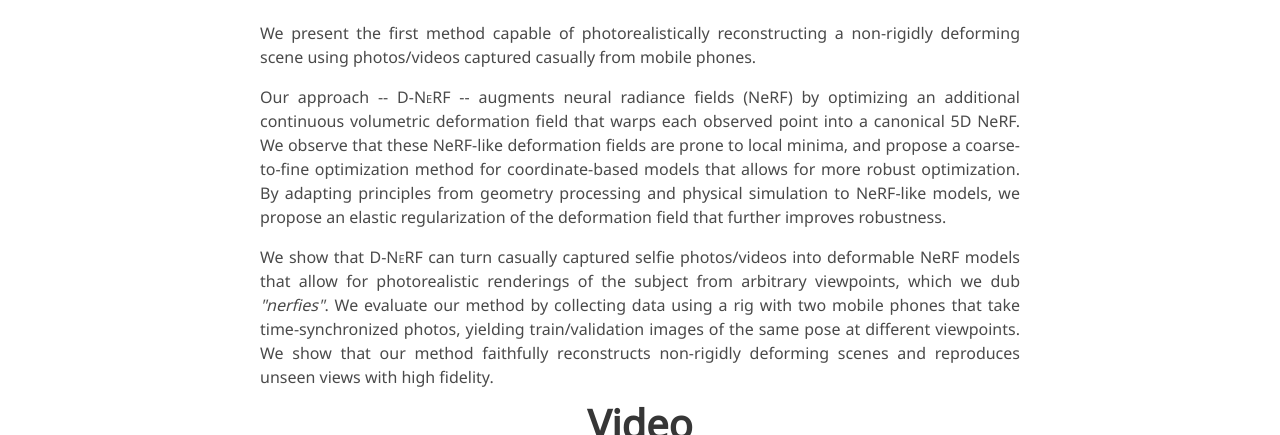
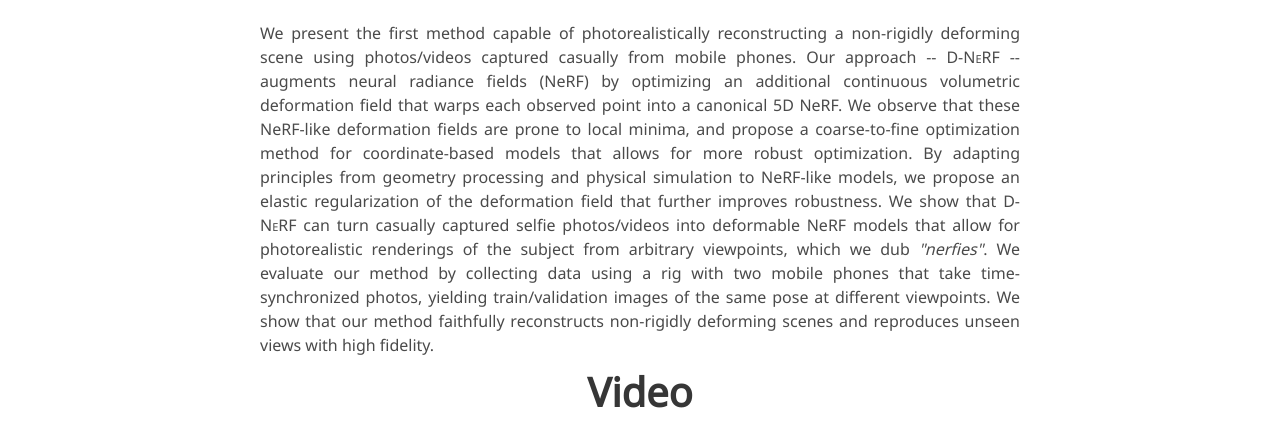
Before and after one commit to jeappen/mastl-gcbf-website, a plain HTML site: page index.html in a window 1280 px wide. Shown: the part 937-1372 px from the top of the page. Drawn offline with nearby package versions, Linux system fonts and the light colour scheme; grey boxes are pictures that could not be loaded; some icons are missing; a web font is replaced by a local one.

Commit message:
Make abstract one giant paragraph

```diff
--- a/index.html
+++ b/index.html
@@ -2,7 +2,8 @@
 <html>
 <head>
   <meta charset="utf-8">
-  <meta name="description" content="Deformable Neural Radiance Fields creates free-viewpoint portraits (nerfies) from casually captured videos.">
+  <meta name="description"
+        content="Deformable Neural Radiance Fields creates free-viewpoint portraits (nerfies) from casually captured videos.">
   <meta name="keywords" content="Nerfies, D-NeRF, NeRF">
   <meta name="viewport" content="width=device-width, initial-scale=1">
   <title>Deformable Neural Radiance Fields | Nerfies</title>
@@ -19,6 +20,7 @@
     gtag('js', new Date());
 
     gtag('config', 'G-PYVRSFMDRL');
+
   </script>
 
   <link href="https://fonts.googleapis.com/css?family=Google+Sans|Noto+Sans|Castoro"
@@ -28,7 +30,8 @@
   <link rel="stylesheet" href="./static/css/bulma-carousel.min.css">
   <link rel="stylesheet" href="./static/css/bulma-slider.min.css">
   <link rel="stylesheet" href="./static/css/fontawesome.all.min.css">
-  <link rel="stylesheet" href="https://cdn.jsdelivr.net/gh/jpswalsh/academicons@1/css/academicons.min.css">
+  <link rel="stylesheet"
+        href="https://cdn.jsdelivr.net/gh/jpswalsh/academicons@1/css/academicons.min.css">
   <link rel="stylesheet" href="./static/css/index.css">
 
   <script src="https://ajax.googleapis.com/ajax/libs/jquery/3.5.1/jquery.min.js"></script>
@@ -246,30 +249,21 @@
         <div class="content has-text-justified">
           <p>
             We present the first method capable of photorealistically reconstructing a non-rigidly
-            deforming scene using photos/videos captured casually from mobile phones.
-          </p>
-          <p>
-            Our approach -- <span class="dnerf">D-NeRF</span> -- augments neural radiance fields
-            (NeRF) by optimizing an
-            additional continuous volumetric deformation field that warps each observed point into a
-            canonical 5D NeRF.
-            We observe that these NeRF-like deformation fields are prone to local minima, and
-            propose a coarse-to-fine optimization method for coordinate-based models that allows for
-            more robust optimization.
-            By adapting principles from geometry processing and physical simulation to NeRF-like
-            models, we propose an elastic regularization of the deformation field that further
-            improves robustness.
-          </p>
-          <p>
-            We show that <span class="dnerf">D-NeRF</span> can turn casually captured selfie
-            photos/videos into deformable NeRF
-            models that allow for photorealistic renderings of the subject from arbitrary
-            viewpoints, which we dub <i>"nerfies"</i>. We evaluate our method by collecting data
-            using a
-            rig with two mobile phones that take time-synchronized photos, yielding train/validation
-            images of the same pose at different viewpoints. We show that our method faithfully
-            reconstructs non-rigidly deforming scenes and reproduces unseen views with high
-            fidelity.
+            deforming scene using photos/videos captured casually from mobile phones. Our approach
+            -- <span class="dnerf">D-NeRF</span> -- augments neural radiance fields (NeRF) by
+            optimizing an additional continuous volumetric deformation field that warps each
+            observed point into a canonical 5D NeRF. We observe that these NeRF-like deformation
+            fields are prone to local minima, and propose a coarse-to-fine optimization method for
+            coordinate-based models that allows for more robust optimization. By adapting principles
+            from geometry processing and physical simulation to NeRF-like models, we propose an
+            elastic regularization of the deformation field that further improves robustness. We
+            show that <span class="dnerf">D-NeRF</span> can turn casually captured selfie
+            photos/videos into deformable NeRF models that allow for photorealistic renderings of
+            the subject from arbitrary viewpoints, which we dub <i>"nerfies"</i>. We evaluate our
+            method by collecting data using a rig with two mobile phones that take time-synchronized
+            photos, yielding train/validation images of the same pose at different viewpoints. We
+            show that our method faithfully reconstructs non-rigidly deforming scenes and reproduces
+            unseen views with high fidelity.
           </p>
         </div>
       </div>
```
